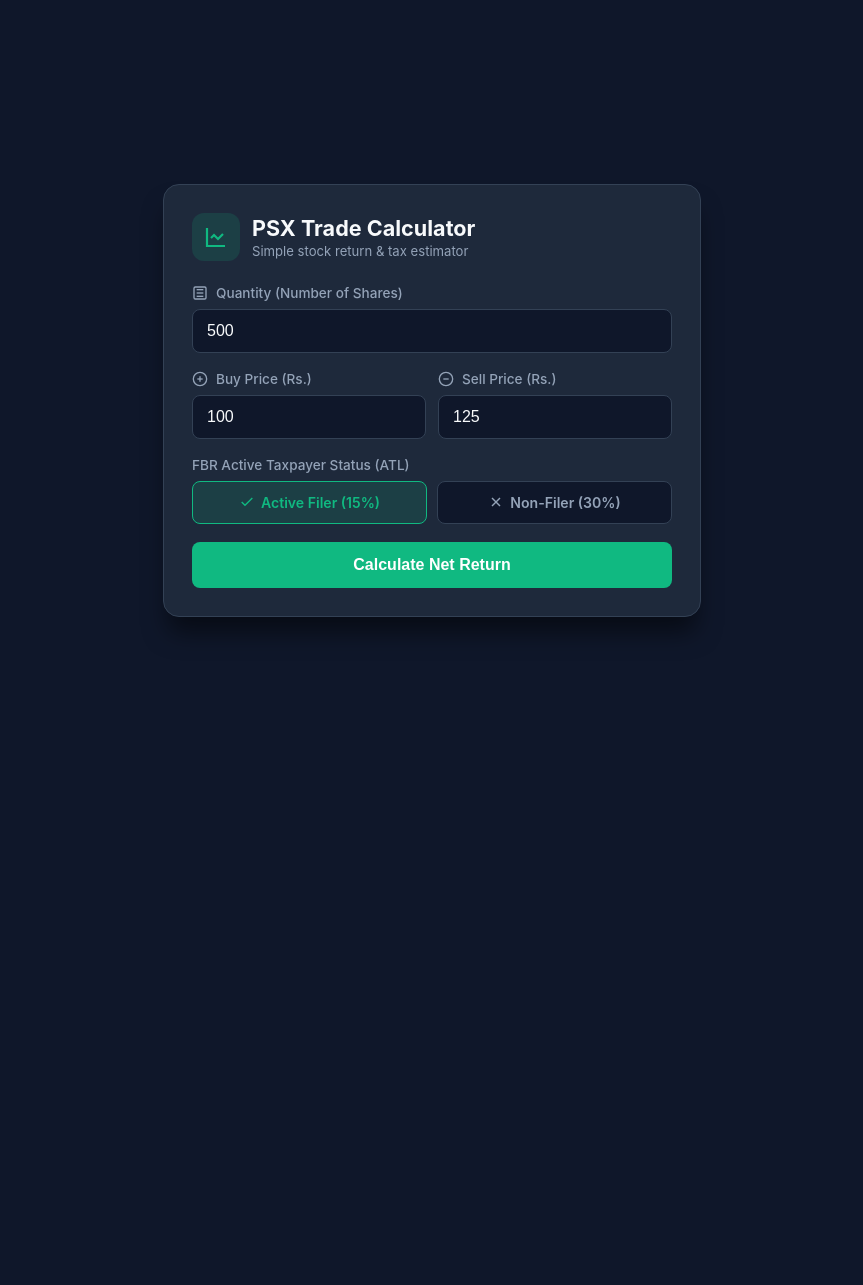
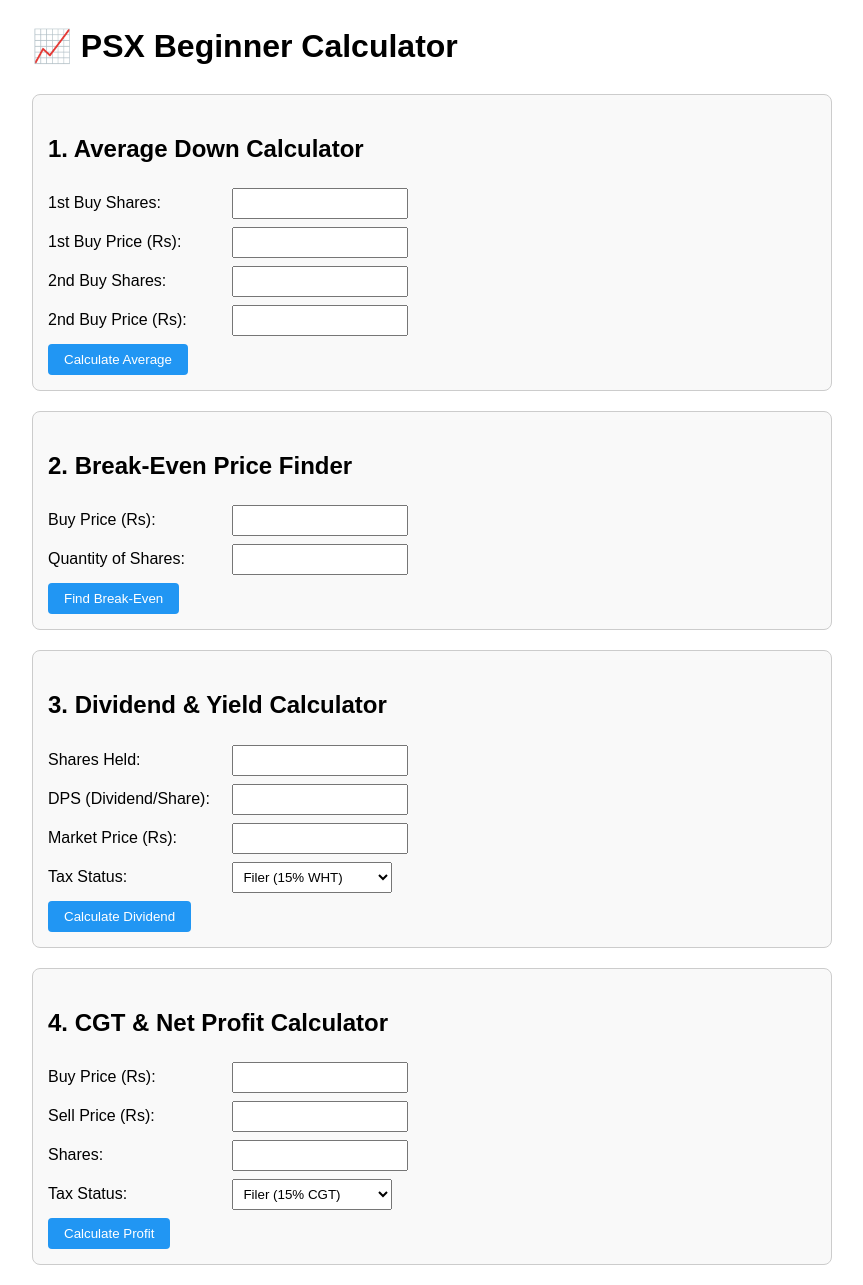
Before and after one commit to MaazGul-2006/psx_beginner_calc, a Flask app: page / in a window 1280 px wide. Shown: the whole page, without its empty margins (208-1071 px from the left). Before the commit the page ends 630 px from the top, so only its background shows below. Run offline with Flask 3, Linux system fonts and the light colour scheme.

Commit message:
Add UI forms and result display blocks to index.html

```diff
--- a/templates/index.html
+++ b/templates/index.html
@@ -3,297 +3,117 @@
 <head>
     <meta charset="UTF-8">
     <meta name="viewport" content="width=device-width, initial-scale=1.0">
-    <title>PSX Beginner Profit & Tax Calculator</title>
+    <title>PSX Beginner Calculator</title>
     <style>
-        :root {
-            --bg-color: #0f172a;
-            --card-bg: #1e293b;
-            --accent-green: #10b981;
-            --accent-red: #f43f5e;
-            --border-color: #334155;
-            --text-main: #f8fafc;
-            --text-muted: #94a3b8;
-        }
-
-        body {
-            font-family: -apple-system, BlinkMacSystemFont, "Segoe UI", Roboto, sans-serif;
-            background-color: var(--bg-color);
-            color: var(--text-main);
-            display: flex;
-            justify-content: center;
-            align-items: center;
-            min-height: 100vh;
-            margin: 0;
-            padding: 20px;
-            box-sizing: border-box;
-        }
-
-        .calc-card {
-            background: var(--card-bg);
-            border: 1px solid var(--border-color);
-            border-radius: 16px;
-            width: 100%;
-            max-width: 480px;
-            padding: 28px;
-            box-shadow: 0 20px 25px -5px rgba(0, 0, 0, 0.5);
-        }
-
-        .header {
-            display: flex;
-            align-items: center;
-            gap: 12px;
-            margin-bottom: 24px;
-        }
-
-        .header-icon {
-            background: rgba(16, 185, 129, 0.15);
-            padding: 12px;
-            border-radius: 12px;
-            color: var(--accent-green);
-            display: flex;
-        }
-
-        .header h1 {
-            font-size: 1.35rem;
-            margin: 0;
-            font-weight: 700;
-        }
-
-        .header p {
-            margin: 2px 0 0;
-            font-size: 0.82rem;
-            color: var(--text-muted);
-        }
-
-        .input-group {
-            margin-bottom: 18px;
-        }
-
-        .input-group label {
-            display: flex;
-            align-items: center;
-            gap: 8px;
-            font-size: 0.85rem;
-            color: var(--text-muted);
-            margin-bottom: 8px;
-            font-weight: 500;
-        }
-
-        .input-field {
-            width: 100%;
-            padding: 12px 14px;
-            background: #0f172a;
-            border: 1px solid var(--border-color);
-            border-radius: 8px;
-            color: var(--text-main);
-            font-size: 1rem;
-            box-sizing: border-box;
-            outline: none;
-            transition: border-color 0.2s;
-        }
-
-        .input-field:focus {
-            border-color: var(--accent-green);
-        }
-
-        .grid-2 {
-            display: grid;
-            grid-template-columns: 1fr 1fr;
-            gap: 12px;
-        }
-
-        .toggle-group {
-            display: grid;
-            grid-template-columns: 1fr 1fr;
-            gap: 10px;
-        }
-
-        .toggle-btn {
-            background: #0f172a;
-            border: 1px solid var(--border-color);
-            color: var(--text-muted);
-            padding: 12px;
-            border-radius: 8px;
-            cursor: pointer;
-            text-align: center;
-            font-weight: 600;
-            font-size: 0.88rem;
-            display: flex;
-            align-items: center;
-            justify-content: center;
-            gap: 6px;
-            transition: all 0.2s;
-        }
-
-        .toggle-btn.active {
-            background: rgba(16, 185, 129, 0.15);
-            border-color: var(--accent-green);
-            color: var(--accent-green);
-        }
-
-        .submit-btn {
-            width: 100%;
-            padding: 14px;
-            background: var(--accent-green);
-            border: none;
-            border-radius: 8px;
-            color: #fff;
-            font-weight: 700;
-            font-size: 1rem;
-            cursor: pointer;
-            margin-top: 10px;
-            display: flex;
-            align-items: center;
-            justify-content: center;
-            gap: 8px;
-            transition: opacity 0.2s;
-        }
-
-        .submit-btn:hover {
-            opacity: 0.9;
-        }
-
-        .results-box {
-            margin-top: 24px;
-            background: #0f172a;
-            border: 1px solid var(--border-color);
-            border-radius: 12px;
-            padding: 18px;
-            display: none;
-        }
-
-        .result-row {
-            display: flex;
-            justify-content: space-between;
-            align-items: center;
-            margin-bottom: 10px;
-            font-size: 0.9rem;
-        }
-
-        .result-row.total {
-            border-top: 1px dashed var(--border-color);
-            padding-top: 12px;
-            margin-top: 12px;
-            margin-bottom: 0;
-        }
-
-        .val-green { color: var(--accent-green); font-weight: 700; font-size: 1.25rem; }
-        .val-red { color: var(--accent-red); font-weight: 600; }
+        body { font-family: Arial, sans-serif; max-width: 800px; margin: 20px auto; padding: 0 20px; line-height: 1.6; }
+        .card { border: 1px solid #ccc; border-radius: 8px; padding: 15px; margin-bottom: 20px; background-color: #f9f9f9; }
+        .result { background-color: #e3f2fd; border-left: 4px solid #2196f3; padding: 10px; margin-top: 10px; }
+        .error { background-color: #ffebee; color: #c62828; padding: 10px; border-radius: 4px; margin-bottom: 20px; }
+        label { display: inline-block; width: 180px; margin-bottom: 8px; }
+        input, select { padding: 6px; margin-bottom: 8px; width: 160px; }
+        button { padding: 8px 16px; background-color: #2196f3; color: white; border: none; border-radius: 4px; cursor: pointer; }
+        button:hover { background-color: #0b7dda; }
     </style>
 </head>
 <body>
 
-<div class="calc-card">
-    <div class="header">
-        <div class="header-icon">
-            <svg width="24" height="24" viewBox="0 0 24 24" fill="none" stroke="currentColor" stroke-width="2.2"><path d="M3 3v18h18"/><path d="m19 9-5 5-4-4-3 3"/></svg>
-        </div>
-        <div>
-            <h1>PSX Trade Calculator</h1>
-            <p>Simple stock return & tax estimator</p>
-        </div>
+    <h1>📈 PSX Beginner Calculator</h1>
+
+    {% if error %}
+        <div class="error"><strong>Error:</strong> {{ error }}</div>
+    {% endif %}
+
+    <!-- 1. Average Down Calculator -->
+    <div class="card">
+        <h2>1. Average Down Calculator</h2>
+        <form action="/average-down" method="POST">
+            <label>1st Buy Shares:</label> <input type="number" step="any" name="b1_shares" required><br>
+            <label>1st Buy Price (Rs):</label> <input type="number" step="any" name="b1_price" required><br>
+            <label>2nd Buy Shares:</label> <input type="number" step="any" name="b2_shares" required><br>
+            <label>2nd Buy Price (Rs):</label> <input type="number" step="any" name="b2_price" required><br>
+            <button type="submit">Calculate Average</button>
+        </form>
+
+        {% if avg_result %}
+            <div class="result">
+                <h4>Result:</h4>
+                <p>Total Shares: <strong>{{ avg_result.total_shares }}</strong></p>
+                <p>Total Cost: <strong>Rs. {{ avg_result.total_cost }}</strong></p>
+                <p>New Average Price: <strong>Rs. {{ avg_result.avg_price }}</strong></p>
+            </div>
+        {% endif %}
     </div>
 
-    <form id="calcForm">
-        <div class="input-group">
-            <label>
-                <svg width="16" height="16" viewBox="0 0 24 24" fill="none" stroke="currentColor" stroke-width="2"><rect width="18" height="18" x="3" y="3" rx="2"/><path d="M7 7h10"/><path d="M7 12h10"/><path d="M7 17h10"/></svg>
-                Quantity (Number of Shares)
-            </label>
-            <input type="number" id="shares" class="input-field" value="500" min="1" required>
-        </div>
+    <!-- 2. Break-Even Price Finder -->
+    <div class="card">
+        <h2>2. Break-Even Price Finder</h2>
+        <form action="/break-even" method="POST">
+            <label>Buy Price (Rs):</label> <input type="number" step="any" name="buy_price" required><br>
+            <label>Quantity of Shares:</label> <input type="number" step="any" name="shares" required><br>
+            <button type="submit">Find Break-Even</button>
+        </form>
 
-        <div class="grid-2">
-            <div class="input-group">
-                <label>
-                    <svg width="16" height="16" viewBox="0 0 24 24" fill="none" stroke="currentColor" stroke-width="2"><circle cx="12" cy="12" r="10"/><path d="M12 8v8"/><path d="M8 12h8"/></svg>
-                    Buy Price (Rs.)
-                </label>
-                <input type="number" step="0.01" id="buy" class="input-field" value="100" required>
+        {% if breakeven_result %}
+            <div class="result">
+                <h4>Result:</h4>
+                <p>Total Invested (Inc. Fees): <strong>Rs. {{ breakeven_result.total_invested }}</strong></p>
+                <p>Break-Even Target Price: <strong>Rs. {{ breakeven_result.break_even_price }}</strong></p>
+                <p>Estimated Total Round-Trip Fees: <strong>Rs. {{ breakeven_result.total_fees }}</strong></p>
             </div>
-            <div class="input-group">
-                <label>
-                    <svg width="16" height="16" viewBox="0 0 24 24" fill="none" stroke="currentColor" stroke-width="2"><circle cx="12" cy="12" r="10"/><path d="M8 12h8"/></svg>
-                    Sell Price (Rs.)
-                </label>
-                <input type="number" step="0.01" id="sell" class="input-field" value="125" required>
+        {% endif %}
+    </div>
+
+    <!-- 3. Dividend & Yield Calculator -->
+    <div class="card">
+        <h2>3. Dividend & Yield Calculator</h2>
+        <form action="/dividend" method="POST">
+            <label>Shares Held:</label> <input type="number" step="any" name="shares" required><br>
+            <label>DPS (Dividend/Share):</label> <input type="number" step="any" name="dps" required><br>
+            <label>Market Price (Rs):</label> <input type="number" step="any" name="market_price" required><br>
+            <label>Tax Status:</label>
+            <select name="tax_status">
+                <option value="filer">Filer (15% WHT)</option>
+                <option value="non_filer">Non-Filer (30% WHT)</option>
+            </select><br>
+            <button type="submit">Calculate Dividend</button>
+        </form>
+
+        {% if div_result %}
+            <div class="result">
+                <h4>Result:</h4>
+                <p>Gross Dividend: <strong>Rs. {{ div_result.gross_dividend }}</strong></p>
+                <p>Tax Deducted: <strong>Rs. {{ div_result.tax_deducted }}</strong></p>
+                <p>Net Payout: <strong>Rs. {{ div_result.net_dividend }}</strong></p>
+                <p>Dividend Yield: <strong>{{ div_result.yield }}%</strong></p>
             </div>
-        </div>
+        {% endif %}
+    </div>
 
-        <div class="input-group">
-            <label>FBR Active Taxpayer Status (ATL)</label>
-            <div class="toggle-group">
-                <div class="toggle-btn active" id="filerYes" onclick="toggleFiler(true)">
-                    <svg width="16" height="16" viewBox="0 0 24 24" fill="none" stroke="currentColor" stroke-width="2"><path d="M20 6 9 17l-5-5"/></svg>
-                    Active Filer (15%)
-                </div>
-                <div class="toggle-btn" id="filerNo" onclick="toggleFiler(false)">
-                    <svg width="16" height="16" viewBox="0 0 24 24" fill="none" stroke="currentColor" stroke-width="2"><path d="M18 6 6 18"/><path d="m6 6 12 12"/></svg>
-                    Non-Filer (30%)
-                </div>
+    <!-- 4. Capital Gains & Net Profit Calculator -->
+    <div class="card">
+        <h2>4. CGT & Net Profit Calculator</h2>
+        <form action="/cgt" method="POST">
+            <label>Buy Price (Rs):</label> <input type="number" step="any" name="buy_price" required><br>
+            <label>Sell Price (Rs):</label> <input type="number" step="any" name="sell_price" required><br>
+            <label>Shares:</label> <input type="number" step="any" name="shares" required><br>
+            <label>Tax Status:</label>
+            <select name="tax_status">
+                <option value="filer">Filer (15% CGT)</option>
+                <option value="non_filer">Non-Filer (25% CGT)</option>
+            </select><br>
+            <button type="submit">Calculate Profit</button>
+        </form>
+
+        {% if cgt_result %}
+            <div class="result">
+                <h4>Result:</h4>
+                <p>Gross Profit: <strong>Rs. {{ cgt_result.gross_profit }}</strong></p>
+                <p>Brokerage & SST: <strong>Rs. {{ cgt_result.brokerage_fees }}</strong></p>
+                <p>Capital Gains Tax (CGT): <strong>Rs. {{ cgt_result.cgt_tax }}</strong></p>
+                <p>Net Realized Profit: <strong>Rs. {{ cgt_result.net_profit }}</strong></p>
             </div>
-        </div>
-
-        <button type="submit" class="submit-btn">
-            Calculate Net Return
-        </button>
-    </form>
-
-    <div class="results-box" id="resultsBox">
-        <div class="result-row">
-            <span style="color: var(--text-muted);">Total Capital Outlay</span>
-            <b id="resInvested">Rs. 0</b>
-        </div>
-        <div class="result-row">
-            <span style="color: var(--text-muted);">Brokerage Fees (~0.30%)</span>
-            <b id="resFees" class="val-red">Rs. 0</b>
-        </div>
-        <div class="result-row">
-            <span style="color: var(--text-muted);">Estimated CGT Tax</span>
-            <b id="resTax" class="val-red">Rs. 0</b>
-        </div>
-        <div class="result-row total">
-            <span style="font-weight: 600;">Take-Home Net Profit</span>
-            <span id="resProfit" class="val-green">Rs. 0</span>
-        </div>
+        {% endif %}
     </div>
-</div>
-
-<script>
-    let isFiler = true;
-
-    function toggleFiler(status) {
-        isFiler = status;
-        document.getElementById('filerYes').classList.toggle('active', status);
-        document.getElementById('filerNo').classList.toggle('active', !status);
-    }
-
-    document.getElementById('calcForm').onsubmit = async (e) => {
-        e.preventDefault();
-
-        const payload = {
-            shares: document.getElementById('shares').value,
-            buy: document.getElementById('buy').value,
-            sell: document.getElementById('sell').value,
-            filer: isFiler ? 1 : 0
-        };
-
-        const res = await fetch('/api/calculate', {
-            method: 'POST',
-            headers: {'Content-Type': 'application/json'},
-            body: JSON.stringify(payload)
-        });
-
-        const data = await res.json();
-
-        document.getElementById('resInvested').innerText = 'Rs. ' + data.invested.toLocaleString(undefined, {minimumFractionDigits: 2});
-        document.getElementById('resFees').innerText = '- Rs. ' + data.total_fees.toFixed(2);
-        document.getElementById('resTax').innerText = '- Rs. ' + data.cgt_tax.toFixed(2);
-        document.getElementById('resProfit').innerText = 'Rs. ' + data.net_profit.toFixed(2);
-
-        document.getElementById('resultsBox').style.display = 'block';
-    };
-</script>
 
 </body>
 </html>
```
